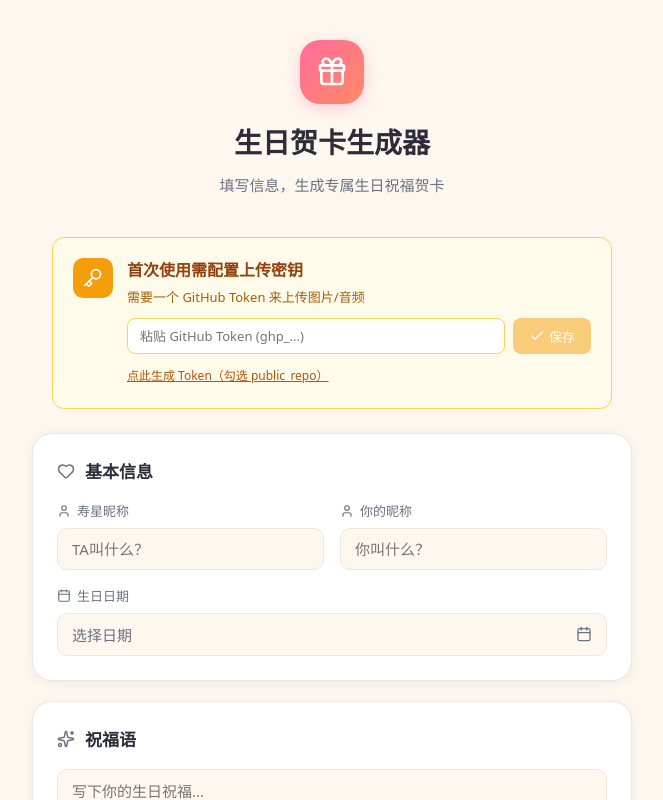
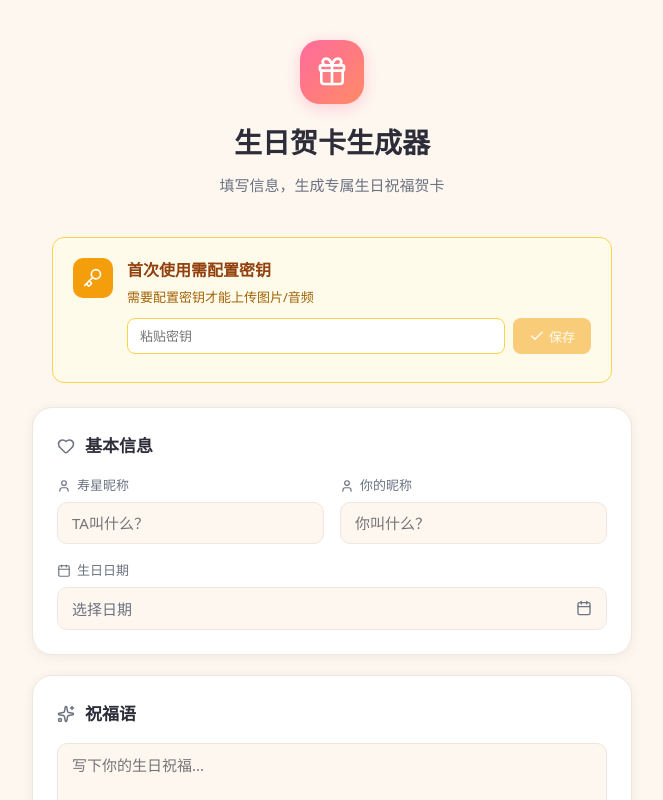
Before and after one commit to alingggsketch/cardbir, a React (Vite) app: page /#/ in a window 1280 px wide. Shown: the top 800 px of the page, without its empty margins (308-971 px from the left). Built offline with nearby package versions, Linux system fonts and the light colour scheme.

Commit message:
fix: rename token UI text, auto-play music on verify click

```diff
--- a/src/pages/CreateCard.jsx
+++ b/src/pages/CreateCard.jsx
@@ -90,12 +90,12 @@ export default function CreateCard() {
         <div className="token-setup">
           <div className="token-setup-icon"><Key size={20} /></div>
           <div className="token-setup-content">
-            <p className="token-setup-title">首次使用需配置上传密钥</p>
-            <p className="token-setup-desc">需要一个 GitHub Token 来上传图片/音频</p>
+            <p className="token-setup-title">首次使用需配置密钥</p>
+            <p className="token-setup-desc">需要配置密钥才能上传图片/音频</p>
             <div className="token-input-row">
               <input
                 type="password"
-                placeholder="粘贴 GitHub Token (ghp_...)"
+                placeholder="粘贴密钥"
                 value={tokenInput}
                 onChange={(e) => setTokenInput(e.target.value)}
               />
@@ -103,14 +103,6 @@ export default function CreateCard() {
                 <Check size={16} /> 保存
               </button>
             </div>
-            <a
-              className="token-help-link"
-              href="https://github.com/settings/tokens/new?scopes=public_repo&description=cardbir-upload"
-              target="_blank"
-              rel="noopener noreferrer"
-            >
-              点此生成 Token（勾选 public_repo）
-            </a>
           </div>
         </div>
       )}
--- a/src/pages/ViewCard.jsx
+++ b/src/pages/ViewCard.jsx
@@ -263,13 +263,6 @@ export default function ViewCard() {
   const handleCountdownFinish = useCallback(() => {
     setShowCountdown(false);
     setShowContent(true);
-    setTimeout(() => {
-      if (bgMusicRef.current) {
-        bgMusicRef.current.play().then(() => {
-          setMusicPlaying(true);
-        }).catch(() => {});
-      }
-    }, 500);
   }, []);
 
   const toggleMusic = () => {
@@ -327,13 +320,26 @@ export default function ViewCard() {
 
   return (
     <div className="view-page" style={{ '--theme': themeColor }}>
+      {/* Pre-load audio element so it's ready when user taps verify */}
+      {showMusic && (
+        <audio ref={bgMusicRef} src={bgMusicSrc} loop preload="auto" />
+      )}
+
       {!birthdayVerified && (
         <BirthdayGate
           cardDate={cardData.date}
           recipientName={cardData.to}
           themeImage={cardData.themeImage}
           themeColor={themeColor}
-          onVerified={() => setBirthdayVerified(true)}
+          onVerified={() => {
+            setBirthdayVerified(true);
+            // Play music within user gesture so browser allows it
+            if (bgMusicRef.current) {
+              bgMusicRef.current.play().then(() => {
+                setMusicPlaying(true);
+              }).catch(() => {});
+            }
+          }}
         />
       )}
 
@@ -343,10 +349,6 @@ export default function ViewCard() {
 
       {birthdayVerified && showContent && (
         <div className="card-content">
-          {/* Background music */}
-          {showMusic && (
-            <audio ref={bgMusicRef} src={bgMusicSrc} loop />
-          )}
           {showMusic && (
             <button className="music-toggle-btn" onClick={toggleMusic} style={{ backgroundColor: themeColor }}>
               {musicPlaying ? <VolumeX size={20} /> : <Music size={20} />}
```
